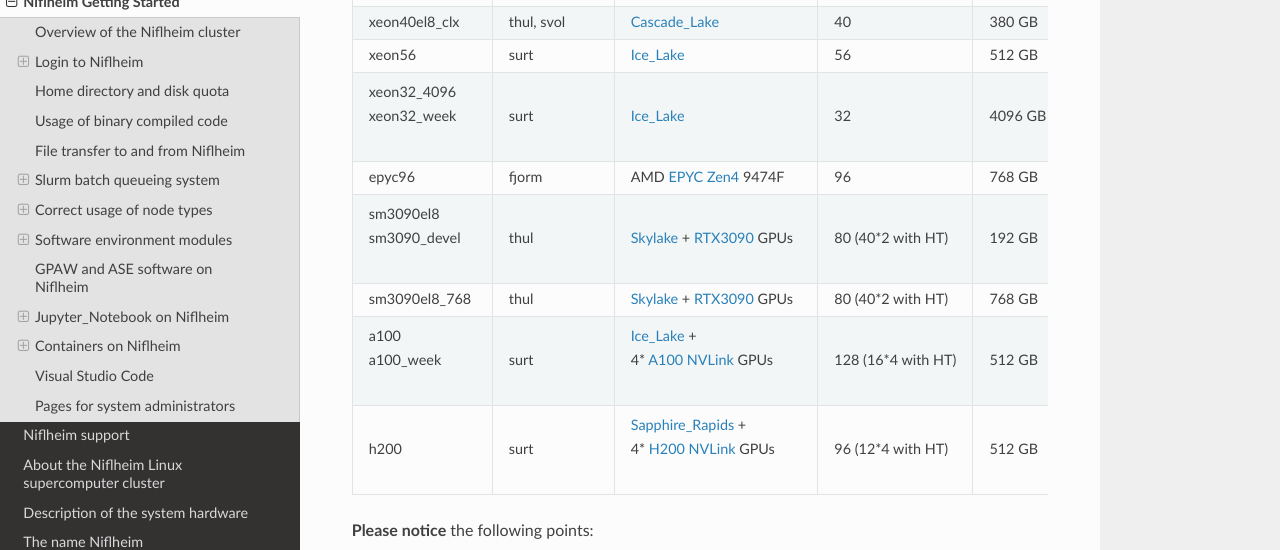
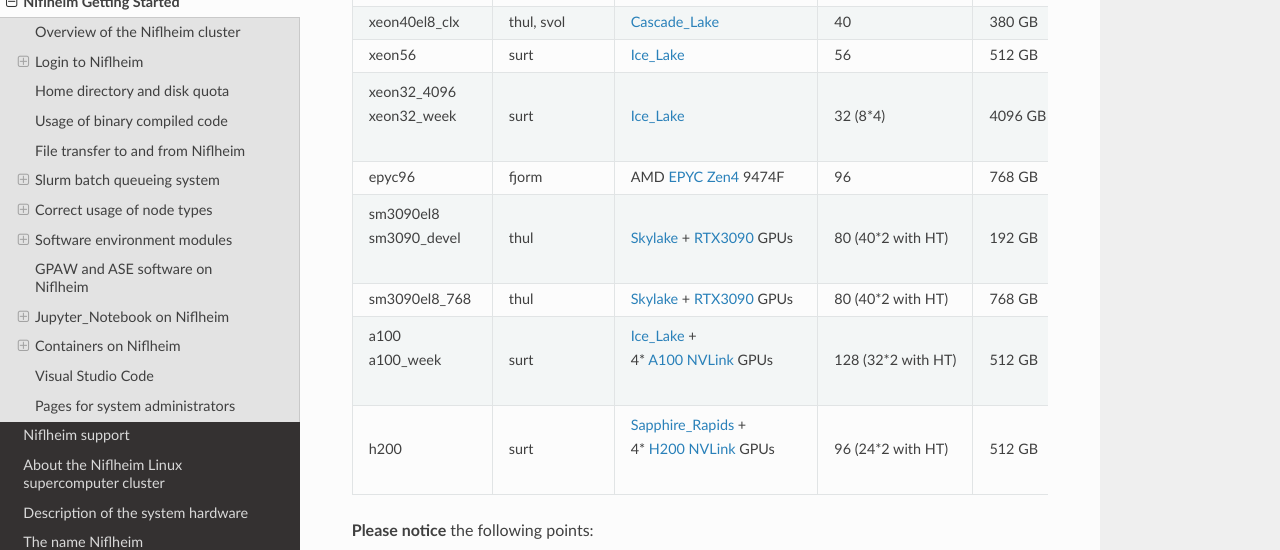
Before and after one commit to OleHolmNielsen/Niflheim_users, a Sphinx documentation site: the page built from docs/Niflheim_Getting_Started.rst, in a window 1280 px wide and 900 px high, scrolled down 4810 px. Shown: the part 151-701 px from the top of the window. Built offline with Sphinx 7.4.7 and the Read the Docs theme 3.1.0, drawn with Linux system fonts in a browser that asks for light colours.

Commit message:
Corrected core counts

```diff
--- a/docs/Niflheim_Getting_Started.rst
+++ b/docs/Niflheim_Getting_Started.rst
@@ -299,7 +299,7 @@
       | xeon32_week
     - surt
     - Ice_Lake_
-    - 32
+    - 32 (8*4)
     - 4096 GB
     - 14 TB
     - RockyLinux_ 8
@@ -330,7 +330,7 @@
     - surt
     - | Ice_Lake_ +
       | 4* A100_ NVLink_ GPUs
-    - 128 (16*4 with HT)
+    - 128 (32*2 with HT)
     - 512 GB
     - 1.7 TB
     - RockyLinux_ 8
@@ -338,7 +338,7 @@
     - surt
     - | Sapphire_Rapids_ +
       | 4* H200_ NVLink_ GPUs
-    - 96 (12*4 with HT)
+    - 96 (24*2 with HT)
     - 512 GB
     - 800 GB
     - RockyLinux_ 8
```
